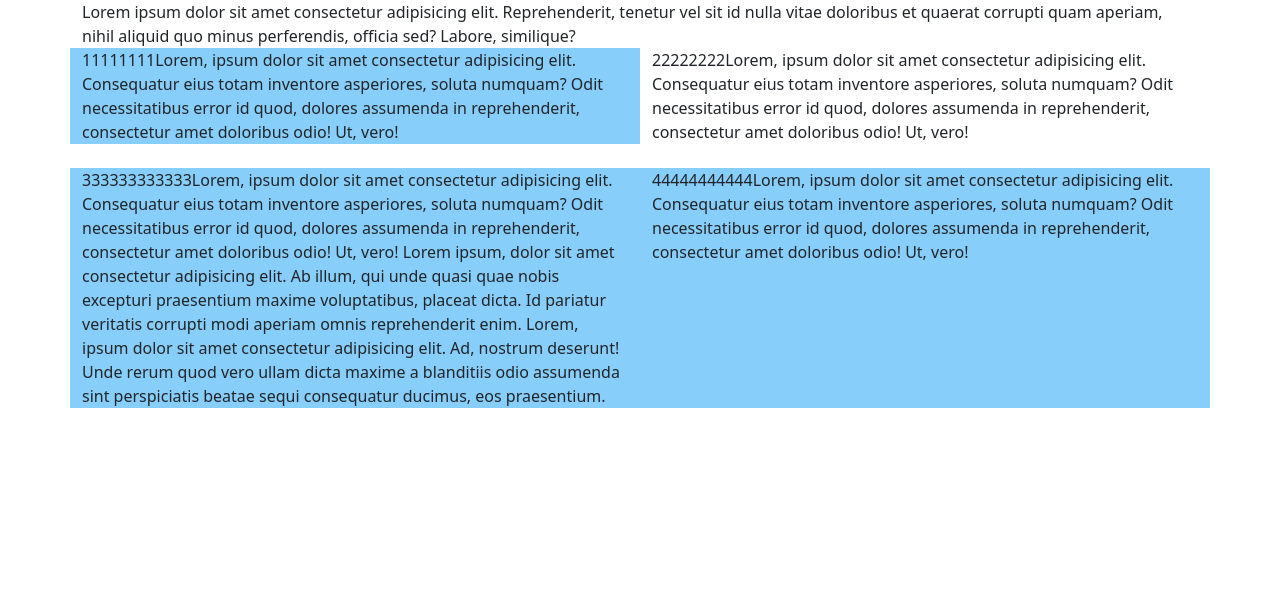
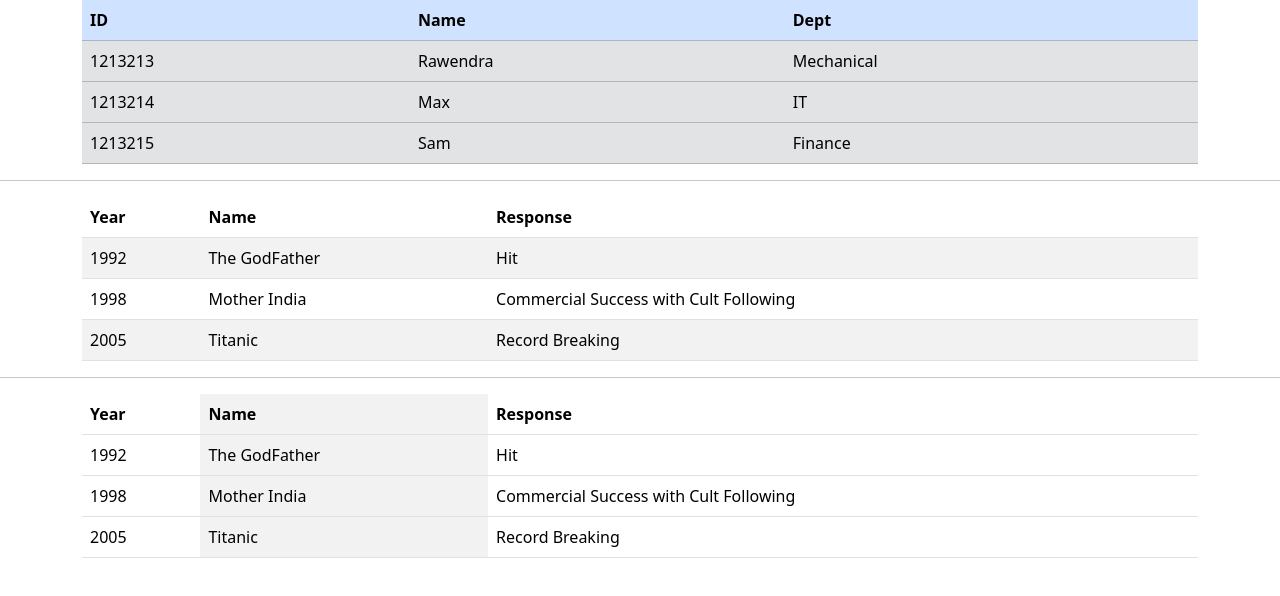
Before and after one commit to Rawendra/css-workspace, a plain HTML site: page index.html in a window 1280 px wide. Drawn offline with nearby package versions, Linux system fonts and the light colour scheme.

Commit message:
table classes added

```diff
--- a/index.html
+++ b/index.html
@@ -18,42 +18,96 @@
     <link rel="stylesheet" href="styles.css" />
   </head>
   <body>
-    <div class="container-md">
-      Lorem ipsum dolor sit amet consectetur adipisicing elit. Reprehenderit,
-      tenetur vel sit id nulla vitae doloribus et quaerat corrupti quam aperiam,
-      nihil aliquid quo minus perferendis, officia sed? Labore, similique?
-      <div class="row row-cols-2 gy-4">
-        <div class="col box">
-          11111111Lorem, ipsum dolor sit amet consectetur adipisicing elit.
-          Consequatur eius totam inventore asperiores, soluta numquam? Odit
-          necessitatibus error id quod, dolores assumenda in reprehenderit,
-          consectetur amet doloribus odio! Ut, vero!
-        </div>
-        <div class="col">
-          22222222Lorem, ipsum dolor sit amet consectetur adipisicing elit.
-          Consequatur eius totam inventore asperiores, soluta numquam? Odit
-          necessitatibus error id quod, dolores assumenda in reprehenderit,
-          consectetur amet doloribus odio! Ut, vero!
-        </div>
-        <div class="col box">
-          333333333333Lorem, ipsum dolor sit amet consectetur adipisicing elit.
-          Consequatur eius totam inventore asperiores, soluta numquam? Odit
-          necessitatibus error id quod, dolores assumenda in reprehenderit,
-          consectetur amet doloribus odio! Ut, vero! Lorem ipsum, dolor sit amet
-          consectetur adipisicing elit. Ab illum, qui unde quasi quae nobis
-          excepturi praesentium maxime voluptatibus, placeat dicta. Id pariatur
-          veritatis corrupti modi aperiam omnis reprehenderit enim. Lorem, ipsum
-          dolor sit amet consectetur adipisicing elit. Ad, nostrum deserunt!
-          Unde rerum quod vero ullam dicta maxime a blanditiis odio assumenda
-          sint perspiciatis beatae sequi consequatur ducimus, eos praesentium.
-        </div>
-        <div class="col box">
-          44444444444Lorem, ipsum dolor sit amet consectetur adipisicing elit.
-          Consequatur eius totam inventore asperiores, soluta numquam? Odit
-          necessitatibus error id quod, dolores assumenda in reprehenderit,
-          consectetur amet doloribus odio! Ut, vero!
-        </div>
-      </div>
+    <div class="container">
+      <table class="table">
+        <thead class="table-primary">
+          <tr>
+            <th>ID</th>
+            <th>Name</th>
+            <th>Dept</th>
+          </tr>
+        </thead>
+        <tbody class="table-secondary">
+          <tr>
+            <td>1213213</td>
+            <td>Rawendra</td>
+            <td>Mechanical</td>
+          </tr>
+
+          <tr>
+            <td>1213214</td>
+            <td>Max</td>
+            <td>IT</td>
+          </tr>
+          <tr>
+            <td>1213215</td>
+            <td>Sam</td>
+            <td>Finance</td>
+          </tr>
+        </tbody>
+      </table>
+    </div>
+
+    <hr />
+    <div class="container">
+      <table class="table table-striped table-hover">
+        <thead>
+          <tr>
+            <th>Year</th>
+            <th>Name</th>
+            <th>Response</th>
+          </tr>
+        </thead>
+        <tbody>
+          <tr>
+            <td>1992</td>
+            <td>The GodFather</td>
+            <td>Hit</td>
+          </tr>
+
+          <tr>
+            <td>1998</td>
+            <td>Mother India</td>
+            <td>Commercial Success with Cult Following</td>
+          </tr>
+          <tr>
+            <td>2005</td>
+            <td>Titanic</td>
+            <td>Record Breaking</td>
+          </tr>
+        </tbody>
+      </table>
+    </div>
+
+    <hr />
+    <div class="container">
+      <table class="table table-striped-columns table-hover">
+        <thead>
+          <tr>
+            <th>Year</th>
+            <th>Name</th>
+            <th>Response</th>
+          </tr>
+        </thead>
+        <tbody>
+          <tr>
+            <td>1992</td>
+            <td>The GodFather</td>
+            <td>Hit</td>
+          </tr>
+
+          <tr>
+            <td>1998</td>
+            <td>Mother India</td>
+            <td>Commercial Success with Cult Following</td>
+          </tr>
+          <tr>
+            <td>2005</td>
+            <td>Titanic</td>
+            <td>Record Breaking</td>
+          </tr>
+        </tbody>
+      </table>
     </div>
   </body>
 </html>
```
